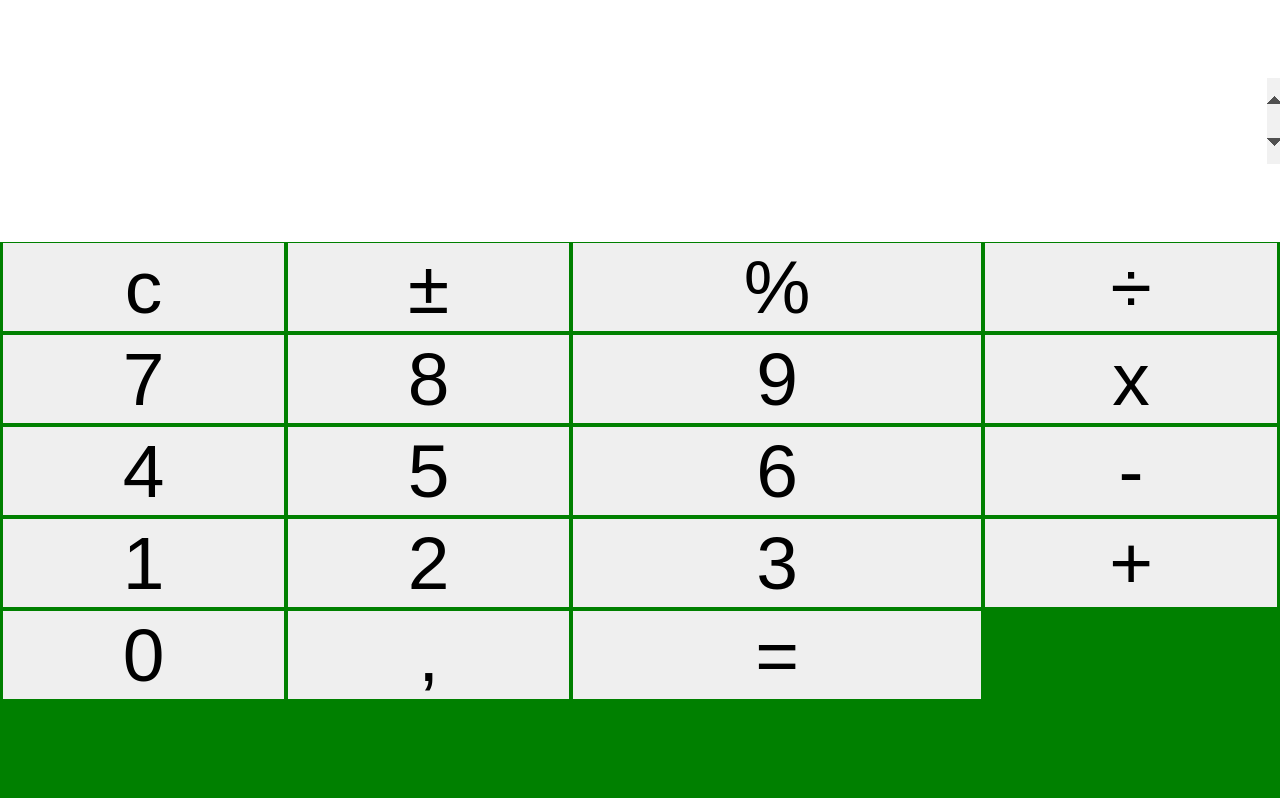
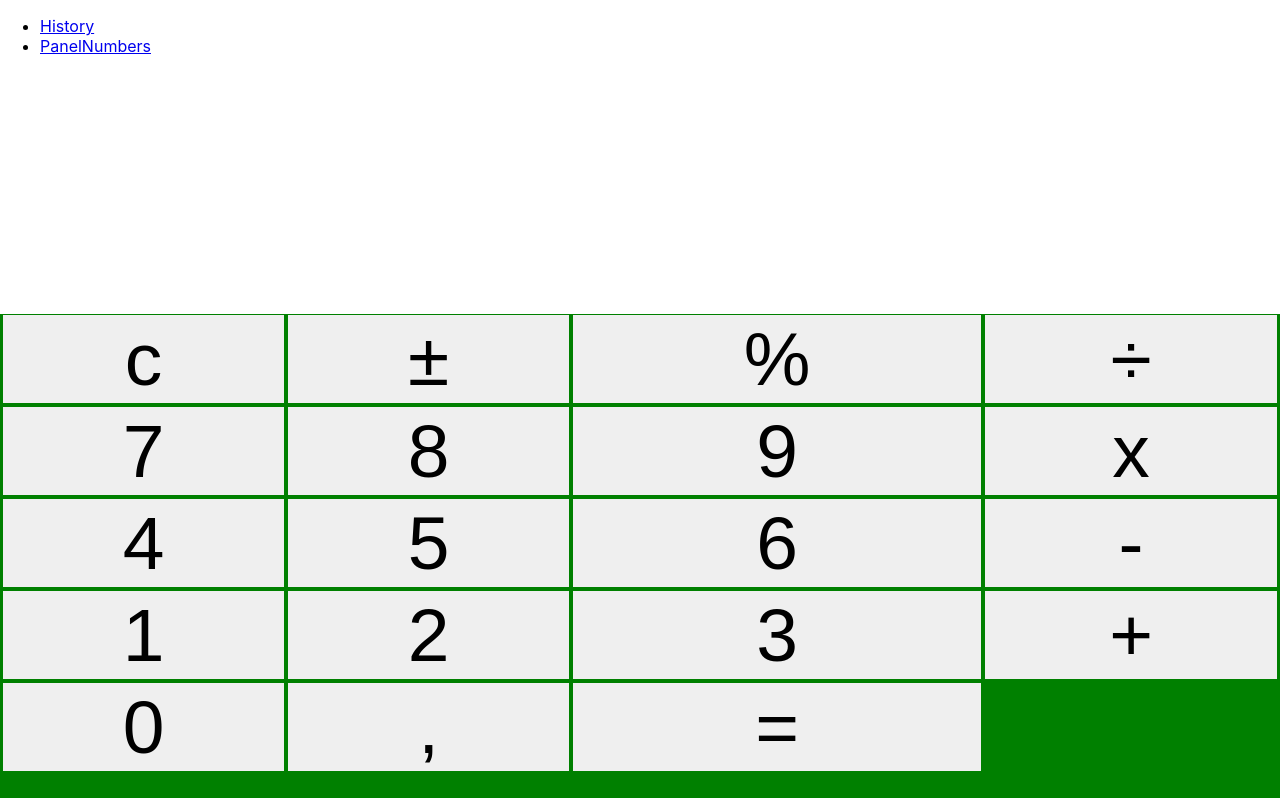
Before and after one commit to georgefarfan/react-list, a React (Create React App) app: page /PanelNumbers in a window 1280 px wide. Shown: the top 798 px of the page. Built offline with nearby package versions, Linux system fonts and the light colour scheme.

Commit message:
Router & PanelNumbers - added

```diff
--- a/package.json
+++ b/package.json
@@ -8,6 +8,7 @@
     "@testing-library/user-event": "^12.1.10",
     "react": "^17.0.2",
     "react-dom": "^17.0.2",
+    "react-router-dom": "^5.2.0",
     "react-scripts": "4.0.3",
     "web-vitals": "^1.0.1"
   },
--- a/src/App.js
+++ b/src/App.js
@@ -1,19 +1,31 @@
-import Numbers from "./components/numbers/numbers";
-import Operators from "./components/operators/operators";
-import Button from "./components/button/Button";
+import History from "./views/History/History";
+import PanelNumbers from "./views/PanelNumbers/PanelNumbers";
+import { BrowserRouter as Router, Link } from "react-router-dom";
+import { Switch, Route } from "react-router-dom";
 
 function App() {
   return (
     <div className="App">
-      <section className="Numbers">
-        <Numbers />
-      </section>
-      <section className="Operators">
-        <Operators />
-      </section>
-      <div>
-        <Button></Button>
-      </div>
+      <Router>
+        <nav>
+          <ul>
+            <li>
+              <Link to="/History">History</Link>
+            </li>
+            <li>
+              <Link to="/PanelNumbers">PanelNumbers</Link>
+            </li>
+          </ul>
+        </nav>
+        <Switch>
+          <Route path="/History">
+            <History />
+          </Route>
+          <Route path="/PanelNumbers">
+            <PanelNumbers />
+          </Route>
+        </Switch>
+      </Router>
     </div>
   );
 }
--- a/src/components/numbers/numbers.js
+++ b/src/components/numbers/numbers.js
@@ -1,5 +1,5 @@
 import React from "react";
-import "./numbers.css";
+import "./Numbers.css";
 
 class Numbers extends React.Component {
   render() {
--- a/src/components/operators/operators.js
+++ b/src/components/operators/operators.js
@@ -1,5 +1,5 @@
 import React from "react";
-import "./operators.css";
+import "./Operators.css";
 
 class Operators extends React.Component {
   render() {
--- /dev/null
+++ b/src/views/History/History.js
@@ -0,0 +1,13 @@
+import React from "react";
+
+class History extends React.Component {
+  render() {
+    return (
+      <div>
+        <h1>History</h1>
+      </div>
+    );
+  }
+}
+
+export default History;
--- /dev/null
+++ b/src/views/PanelNumbers/PanelNumbers.js
@@ -0,0 +1,24 @@
+import Numbers from "../../components/Numbers/Numbers";
+import Operators from "../../components/Operators/Operators";
+import Button from "../../components/Button/Button";
+import React from "react";
+
+class PanelNumbers extends React.Component {
+  render() {
+    return (
+      <div>
+        <section className="Numbers">
+          <Numbers />
+        </section>
+        <section className="Operators">
+          <Operators />
+        </section>
+        <div>
+          <Button></Button>
+        </div>
+      </div>
+    );
+  }
+}
+
+export default PanelNumbers;
```
Also changed, not shown: src/views/History/History.css (added), src/views/Home/Home.js (added), 1 other file (tests, documents, lock files or other folders).
